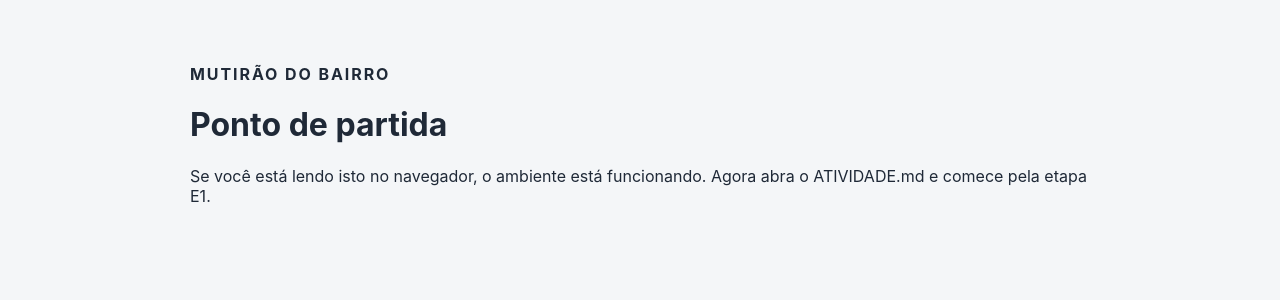
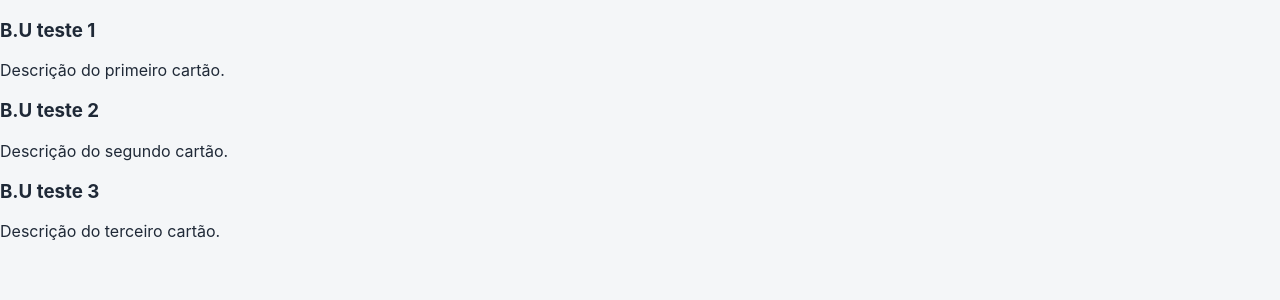
Before and after one commit to fehlyma5/mutirao-do-bairro, a React (Vite) app: page / in a window 1280 px wide. Shown: the top 300 px of the page. Built offline with nearby package versions, Linux system fonts and the light colour scheme.

Commit message:
primeiro commit enviado ao github seção E1

```diff
--- a/src/App.jsx
+++ b/src/App.jsx
@@ -22,16 +22,20 @@ import "./App.css";
 */
 
 export default function App() {
+  const cartoes = [
+    { id: 1, titulo: "B.U teste 1", descricao: "Descrição do primeiro cartão." },
+    { id: 2, titulo: "B.U teste 2", descricao: "Descrição do segundo cartão." },
+    { id: 3, titulo: "B.U teste 3", descricao: "Descrição do terceiro cartão." },
+  ];
+
   return (
-    <main className="app">
-      <header className="hero">
-        <p className="eyebrow">MUTIRÃO DO BAIRRO</p>
-        <h1>Ponto de partida</h1>
-        <p>
-          Se você está lendo isto no navegador, o ambiente está funcionando.
-          Agora abra o ATIVIDADE.md e comece pela etapa E1.
-        </p>
-      </header>
-    </main>
+    <div className="container">
+      {cartoes.map((item) => (
+        <div key={item.id} className="card">
+          <h3>{item.titulo}</h3>
+          <p>{item.descricao}</p>
+        </div>
+      ))}
+    </div>
   );
 }
```
Also changed, not shown: 1 other file (tests, documents, lock files or other folders).
